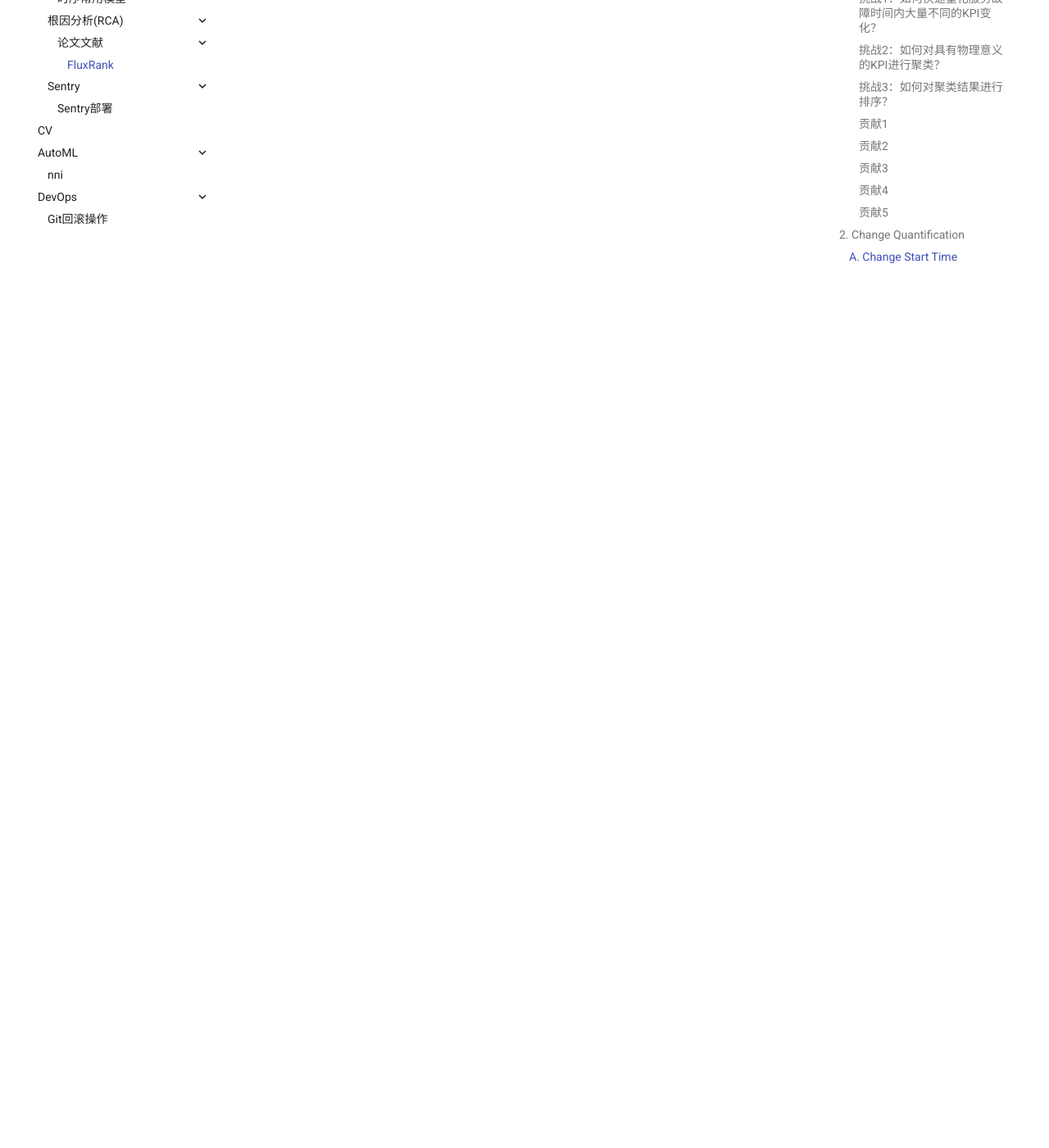
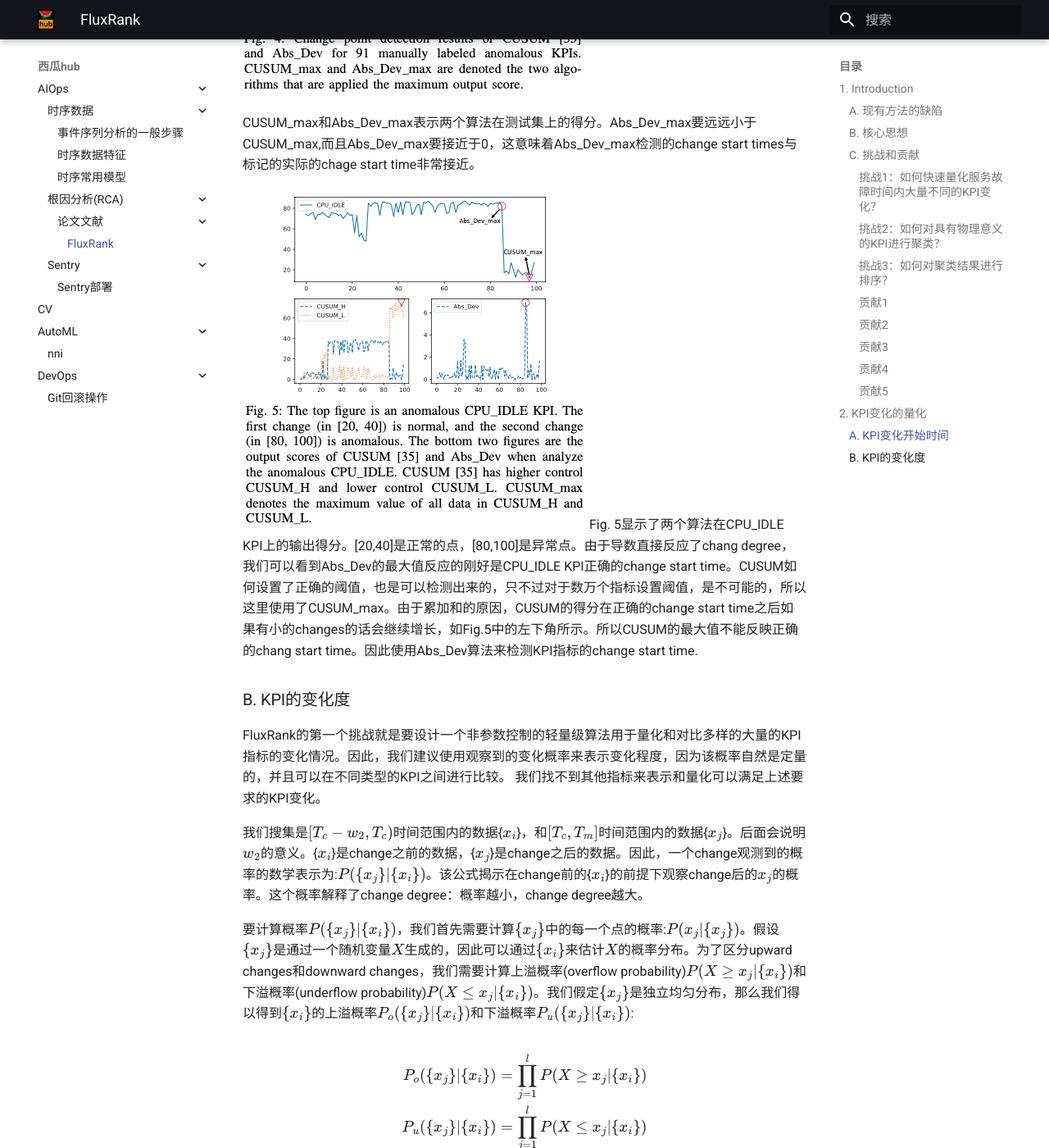
Before and after one commit to ShawnZhang31/notes, an MkDocs documentation site: the page built from docs/aiops/rca/paper/fluxrank/fluxrank_paper.md, in a window 1280 px wide and 1400 px high, scrolled down 5240 px. Shown: the whole window at 82% size. Built offline with MkDocs 1.6.1 and Material for MkDocs 9.7.7, drawn with Linux system fonts in a browser that asks for light colours; some of the changed text lies outside the part shown.

Commit message:
docs: add fluxrand change degree contents

```diff
--- a/docs/aiops/rca/paper/fluxrank/fluxrank_paper.md
+++ b/docs/aiops/rca/paper/fluxrank/fluxrank_paper.md
@@ -77,12 +77,12 @@
 #### 贡献5
 FluxRank是一个可以广泛部署的框架。
 
-## 2. Change Quantification
+## 2. KPI变化的量化
 在*Change Quantification*阶段，我们试图将通过*change degress*测量的设备KPI的变化进行量化。*Change degrees*可以用来对比不同类型的KPI. 另外，当故障发生时根因设备的KPI首先发生变化，受该故障影响的其他的KPI随之发生变化。因此变化开始的时间(*change start time* $T_c$)对于定位根因设备很有帮助。
 
 所以很清晰的一点是，**change quantification的设计目标就是对于大量的多样的KPI迅速而准确的确定change start time和确定服务故障时的变化度(change degree)**。回想一下，传统的异常检测算法无法实现上述目标，因为它们在大量不同KPI的算法选择和参数调整中非常费力。 因此，我们建议在变更量化中使用两步设计：（1）应用绝对导数来识别变更开始时间；（2）使用核密度估计（KDE）来确定变更程度。
 
-### A. Change Start Time
+### A. KPI变化开始时间
 找出KPI指标的change start time($T_c$)问题可以转化为经典的change point detection问题。对于大型的分布式服务，一个服务故障造成的成百上千的KPI需要分析，由于无法进行标注工作，所以监督学习算法不能使用。而且为了快速进行故障恢复要求算了可以快速进行确定$T_c$，因此上面的所说的无监督学习方法效率不足，也不能用于本文的场景。
 
 如前面所述，一般的change检测用于检测出现在任何时刻的change point检测问题，本文中系统服务故障的时间已知，需要开发一个算法用于检测故障出现时刻附近的KPI changes。如图1所示，可以基于服务KPI确定故障开始的时刻$T_f$，故障开始恢复的时间$T_m$是指运维人员确认故障并开始故障处理的时间。由于故障传播的延迟，根因设备的KPI指标可能在$T_f$前已经发生改变。为了确定KPI change start的时间，我们设置一个look-back的window$[T_f-w_1, T_m]$,这里的$w_1$是$T_f$时刻前的时间长度。在实践中$w_1$是一个配置参数。一方面如果$w_1$设置的太大，FluxRank可能会错误的包含一些与服务故障无关的KPI changes。另外一方面，如果$w_1$设置的太小，FluxRank可能会错过根因设备的一些KPI changes。通过一年时间对82个故障进行分析，发现80%的delay是小于9分钟的，最大的delay是19分钟。因此本文根据经验将$w_1$设置为30分钟用于评估。
@@ -91,4 +91,50 @@
 
 在生产中，采集粒度可能是分钟级的，所以窗口里面的点可能比较小，而少量的点不支持复杂的change point检测算法。因此这里使用的算法都是只涉及简单的计算的。本文设计了一个简单有效的算法Abs_Dev使用KPI数据的导数来自动、精确、有效的确定change开始的时间。Abs_Dev计算每个KPI点的绝对的导数值。**我们认为，在回溯窗口内达到Abs_Dev的最大输出得分（绝对导数值）的KPI数据点具有最显着的变化，它代表了变化的开始时间。 这样，无需任何手动参数调整，就可以高效，准确地确定更改开始时间。**
 
-**CUSUM**是一个普通的change检测算法。
+**CUSUM**是一个普通的change检测算法。为了对比CUSUM和Abs_Dev对change start time的检测效果，本文对91个KPI异常的change start time进行了标注($T_c^{label}$),使用$T_c$和$T_c^{label}$之间的距离进行算法性能比较:$distance = |T_c - T_c^{label}|$。图4是对接结果。
+
+![Fig. 4](./res/pastimg-2021-04-01-15-58-11.png)
+
+CUSUM_max和Abs_Dev_max表示两个算法在测试集上的得分。Abs_Dev_max要远远小于CUSUM_max,而且Abs_Dev_max要接近于0，这意味着Abs_Dev_max检测的change start times与标记的实际的chage start time非常接近。
+
+![Fig. 5](./res/pastimg-2021-04-01-16-03-30.png)
+Fig. 5显示了两个算法在CPU_IDLE KPI上的输出得分。[20,40]是正常的点，[80,100]是异常点。由于导数直接反应了chang degree，我们可以看到Abs_Dev的最大值反应的刚好是CPU_IDLE KPI正确的change start time。CUSUM如何设置了正确的阈值，也是可以检测出来的，只不过对于数万个指标设置阈值，是不可能的，所以这里使用了CUSUM_max。由于累加和的原因，CUSUM的得分在正确的change start time之后如果有小的changes的话会继续增长，如Fig.5中的左下角所示。所以CUSUM的最大值不能反映正确的chang start time。因此使用Abs_Dev算法来检测KPI指标的change start time.
+
+### B. KPI的变化度
+FluxRank的第一个挑战就是要设计一个非参数控制的轻量级算法用于量化和对比多样的大量的KPI指标的变化情况。因此，我们建议使用观察到的变化概率来表示变化程度，因为该概率自然是定量的，并且可以在不同类型的KPI之间进行比较。 我们找不到其他指标来表示和量化可以满足上述要求的KPI变化。
+
+我们搜集是$[T_c - w_2, T_c)$时间范围内的数据\{$x_i$\}，和$[T_c, T_m]$时间范围内的数据\{$x_j$\}。后面会说明$w_2$的意义。\{$x_i$\}是change之前的数据，\{$x_j$\}是change之后的数据。因此，一个change观测到的概率的数学表示为:$P(\{x_j\}|\{x_i\})$。该公式揭示在change前的\{$x_i$\}的前提下观察change后的$x_j$的概率。这个概率解释了change degree：概率越小，change degree越大。
+
+要计算概率$P(\{x_j\}|\{x_i\})$，我们首先需要计算$\{x_j\}$中的每一个点的概率:$P(x_j|\{x_j\})$。假设$\{x_j\}$是通过一个随机变量$X$生成的，因此可以通过$\{x_i\}$来估计$X$的概率分布。为了区分upward changes和downward changes，我们需要计算上溢概率(overflow probability)$P(X \ge x_j|\{x_i\})$和下溢概率(underflow probability)$P(X \le x_j|\{x_i\})$。我们假定$\{x_j\}$是独立均匀分布，那么我们得以得到$\{x_i\}$的上溢概率$P_o( \{x_j\}|\{x_i\})$和下溢概率$P_u( \{x_j\}|\{x_i\})$:
+
+$$
+\begin{align}
+P_o( \{x_j\}|\{x_i\}) &= \prod_{j=1}^l P(X \ge x_j|\{x_i\})    \\
+P_u( \{x_j\}|\{x_i\}) &= \prod_{j=1}^l P(X \le x_j|\{x_i\})
+\end{align}
+$$
+
+其中$l$是$\{x_j\}$中的点的数量。显然，一个很小的$P_o( \{x_j\}|\{x_i\})$的值表示一个upward change，一个很小的$P_u( \{x_j\}|\{x_i\})$downward change。
+
+$\{x_j\}$的点的数量不仅依赖于$[T_m - T_c]$的长度，而且与KPI数据采集的时间间隔有关。如果两个KPI采集的时间间隔不同，那么$P_o( \{x_j\}|\{x_i\})$和$P_u( \{x_j\}|\{x_i\})$将会非常不同。为了对比不同的时间间隔的KPI change，可以直接使用几何平均，并将负值转化为正直。因此upward change $o$和downward change $u$可以表示为:
+
+$$
+\begin{align}
+o &= -\frac{1}{l}\sum_{j=1}^l \log P(X \ge x_j|\{x_i\})    \\
+u &= -\frac{1}{l}\sum_{j=1}^l \log P(X \le x_j|\{x_i\})
+\end{align}
+$$
+
+那么接下来的问题就是根据$\{x_i\}$估计$X$的概率分布了。通常的方法是假设$X$服从高斯分布，可以通过样本的均值和方差来估计概率分布。但是许多的KPI并不符合高斯分布。例如对于CPU_IDLE KPI表示的是CPU的空闲时间，取值范围出[0, 1]，不服从高斯分布。因此我们使用KDE，KDE可以估计不同的KPI类型的恰当的分布。KDE是一个无参数的根据观测到的样本估计一个随机变量的概率密度方法(probability denstity function, PDF):
+
+$$
+\hat{f}(x) = \frac{1}{n} \sum_{i=1}^n K(x; x_i)
+$$
+
+其中$K$是根据$\{x_i\}$的物理意义选的的核方法，$n$是$\{ x_i \}$的大小。
+
+上面的公式中，$\{x_i\}$用于估计随机变量$X$的概率分布。为了获取一个更加精确的模型，$w_2$应该比$\{x_i\}$的数量多。但是许多KPI都是有周期性的波动的，$X$的概率分布可能随着时间改变，因此如果$w_2$太大话也会造成模型不精确，所以根据经验，我们一般将$w_2$设置为1h。
+
+文章对47个KPI指标进行分析之后，发现三种类型的分布可以覆盖所有47个指标：**Beta分布(Beta distribution)、泊松分布(Poisson distribution)、高斯分布(Gaussian distribution)**，如表1所示。同一个KPI的核方法只用设置一次。此外，与其他基于采样质量的采样方法相比，基于KPI物理意义的分布估计更为精确和稳定。 三种分布讨论如下。
+
+![Table 1](./res/pastimg-2021-04-01-19-31-18.png)
```
Also changed, not shown: docs/aiops/rca/paper/fluxrank/res/pastimg-2021-04-01-15-58-11.png (added), docs/aiops/rca/paper/fluxrank/res/pastimg-2021-04-01-16-03-30.png (added), docs/aiops/rca/paper/fluxrank/res/pastimg-2021-04-01-19-31-18.png (added).
